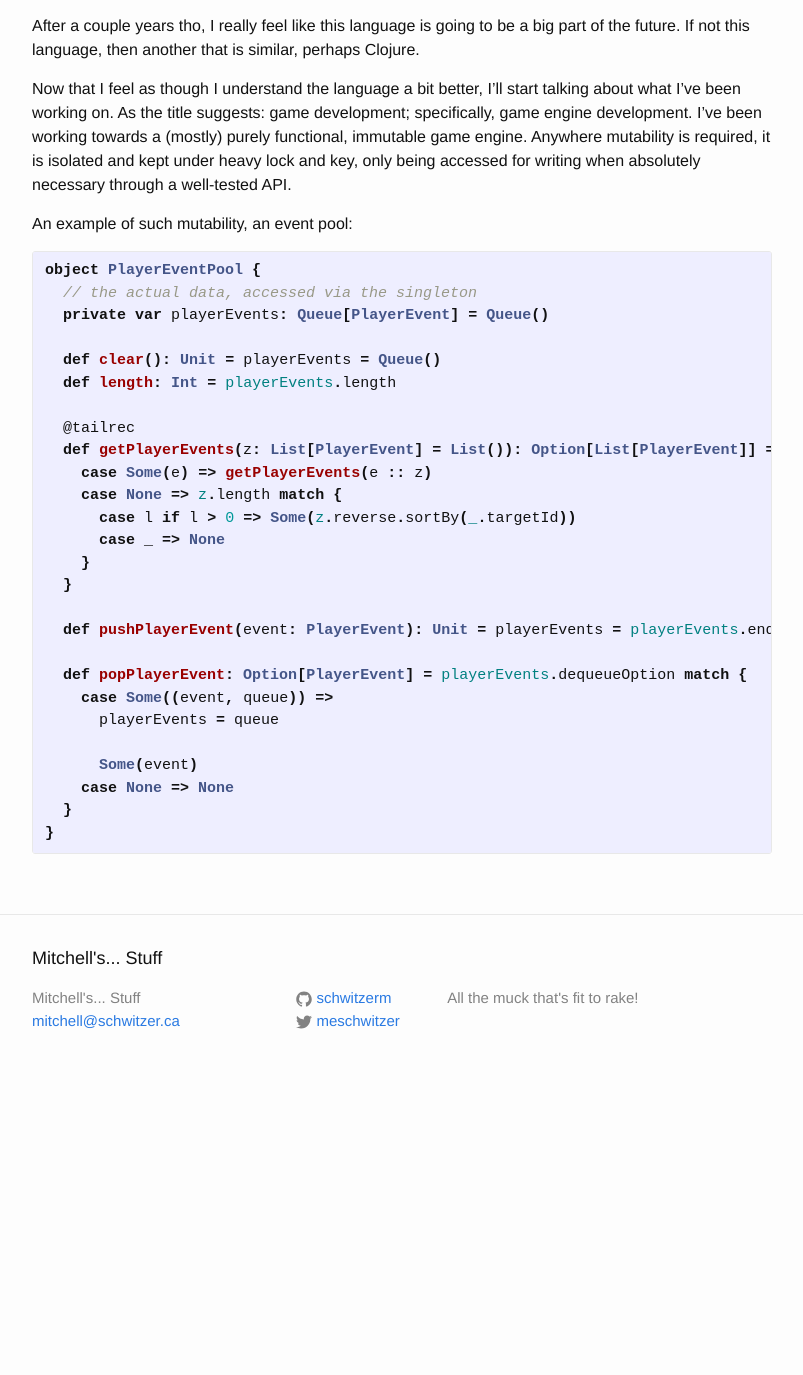
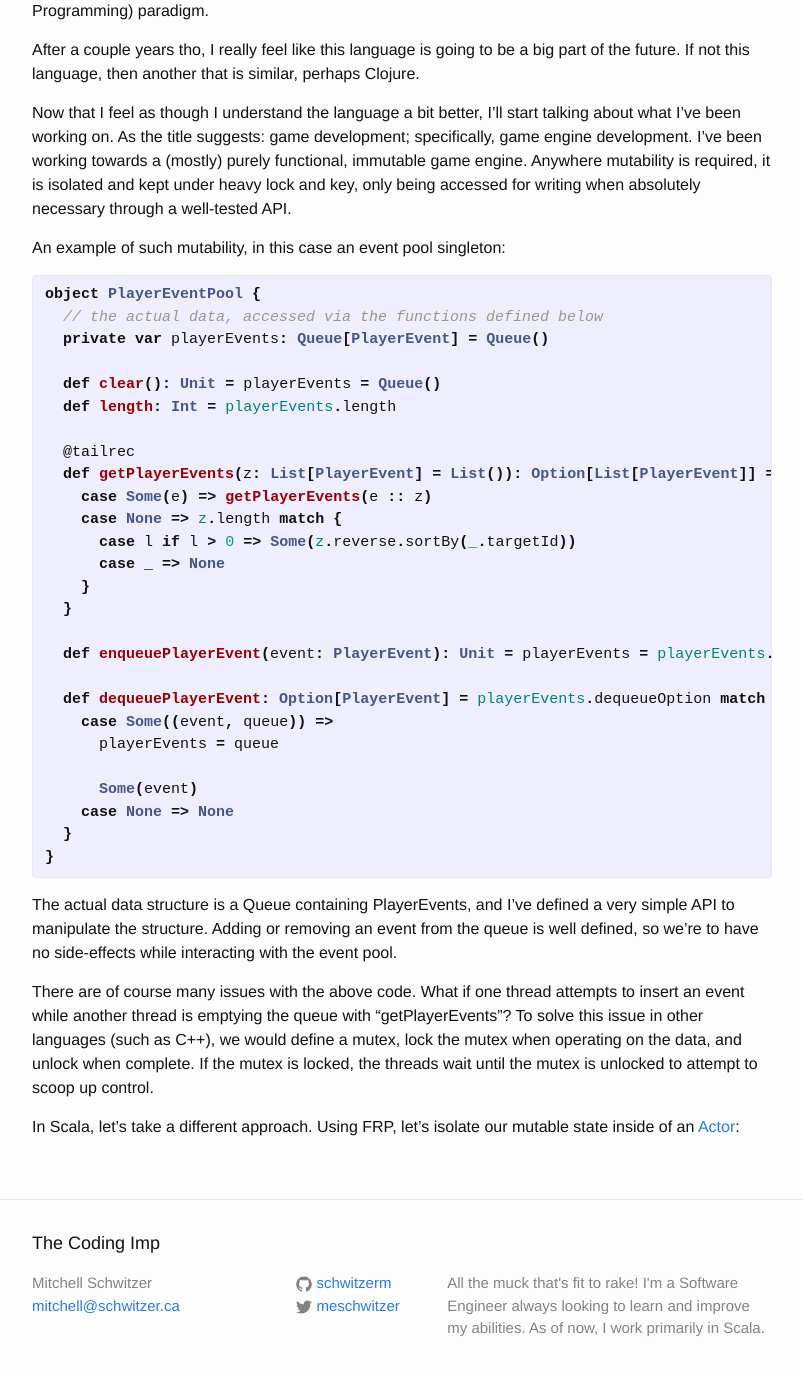
Before and after one commit to schwitzerm/schwitzerm.github.io, a Jekyll site: the page built from _posts/2016-04-17-fpsg-pt-1-??.markdown, in a window 1280 px wide and 1400 px high, scrolled down 315 px. Shown: the top 1375 px of the window, without its empty margins (238-1041 px from the left). Built offline with Jekyll 4.4.1, drawn with Linux system fonts in a browser that asks for light colours; before the commit the page ends 1407 px from its top, so only the background shows below that; some of the changed text lies outside the part shown.

Commit message:
fpsg update

```diff
--- a/_config.yml
+++ b/_config.yml
@@ -6,12 +6,15 @@
 # 'jekyll serve'. If you change this file, please restart the server process.
 
 # Site settings
-title: Mitchell's... Stuff
+title: The Coding Imp
 email: mitchell@schwitzer.ca
 description: > # this means to ignore newlines until "baseurl:"
   All the muck that's fit to rake!
+
+  I'm a Software Engineer always looking to learn and improve my abilities. As of now, I work primarily in Scala.
 baseurl: "" # the subpath of your site, e.g. /blog
 url: "http://schwitzerm.github.io/" # the base hostname & protocol for your site
+author: "Mitchell Schwitzer"
 twitter_username: meschwitzer
 github_username:  schwitzerm
 
--- a/_includes/footer.html
+++ b/_includes/footer.html
@@ -7,7 +7,9 @@
     <div class="footer-col-wrapper">
       <div class="footer-col footer-col-1">
         <ul class="contact-list">
-          <li>{{ site.title }}</li>
+          {% if site.author %}
+          <li>{{ site.author }}</li>
+          {% endif %}
           <li><a href="mailto:{{ site.email }}">{{ site.email }}</a></li>
         </ul>
       </div>
--- a/_posts/2016-04-17-fpsg-pt-1-??.markdown
+++ b/_posts/2016-04-17-fpsg-pt-1-??.markdown
@@ -1,13 +1,14 @@
 ---
 layout: post
 title:  "FPSG: Functional Programming, Scala, and Game Dev (Pt. 1 / ??)"
-date:   2016-04-17 15:53:01 -0700
+date:   2016-04-18 17:19:01 -0700
 categories: gamedev,scala
 tags: experiences,gamedev,scala
 
 ---
 Scala has quickly become my favourite language. Getting into the language I was BEYOND lost. From not understanding any
 functional language concepts, to the strange operators and seemingly endless ways to do things... I was overwhelmed.
+Eventually, I subscribed to the FRP (Functional Reactive Programming) paradigm.
 
 After a couple years tho, I really feel like this language is going to be a big part of the future. If not this
 language, then another that is similar, perhaps Clojure.
@@ -17,18 +18,18 @@ As the title suggests: game development; specifically, game engine development.
 purely functional, immutable game engine. Anywhere mutability is required, it is isolated and kept under heavy lock
 and key, only being accessed for writing when absolutely necessary through a well-tested API.
 
-An example of such mutability, an event pool:
+An example of such mutability, in this case an event pool singleton:
 
 {% highlight scala %}
 object PlayerEventPool {
-  // the actual data, accessed via the singleton
+  // the actual data, accessed via the functions defined below
   private var playerEvents: Queue[PlayerEvent] = Queue()
 
   def clear(): Unit = playerEvents = Queue()
   def length: Int = playerEvents.length
 
   @tailrec
-  def getPlayerEvents(z: List[PlayerEvent] = List()): Option[List[PlayerEvent]] = popPlayerEvent match {
+  def getPlayerEvents(z: List[PlayerEvent] = List()): Option[List[PlayerEvent]] = dequeuePlayerEvent match {
     case Some(e) => getPlayerEvents(e :: z)
     case None => z.length match {
       case l if l > 0 => Some(z.reverse.sortBy(_.targetId))
@@ -36,9 +37,9 @@ object PlayerEventPool {
     }
   }
 
-  def pushPlayerEvent(event: PlayerEvent): Unit = playerEvents = playerEvents.enqueue(event)
+  def enqueuePlayerEvent(event: PlayerEvent): Unit = playerEvents = playerEvents.enqueue(event)
 
-  def popPlayerEvent: Option[PlayerEvent] = playerEvents.dequeueOption match {
+  def dequeuePlayerEvent: Option[PlayerEvent] = playerEvents.dequeueOption match {
     case Some((event, queue)) =>
       playerEvents = queue
 
@@ -48,3 +49,17 @@ object PlayerEventPool {
 }
 
 {% endhighlight %}
+
+The actual data structure is a Queue containing PlayerEvents, and I've defined a very simple API to manipulate the
+structure. Adding or removing an event from the queue is well defined, so we're to have no side-effects while
+interacting with the event pool.
+
+There are of course many issues with the above code. What if one thread attempts to insert an event while another thread
+is emptying the queue with "getPlayerEvents"? To solve this issue in other languages (such as C++), we would define a mutex, lock the mutex when operating on the
+data, and unlock when complete. If the mutex is locked, the threads wait until the mutex is unlocked to attempt to scoop
+up control.
+
+In Scala, let's take a different approach. Using FRP, let's isolate our mutable state inside of an [Actor](http://akka.io/):
+
+{% highlight scala %}
+{% endhighlight %}
```
Also changed, not shown: about.md (+5 -7 lines).
